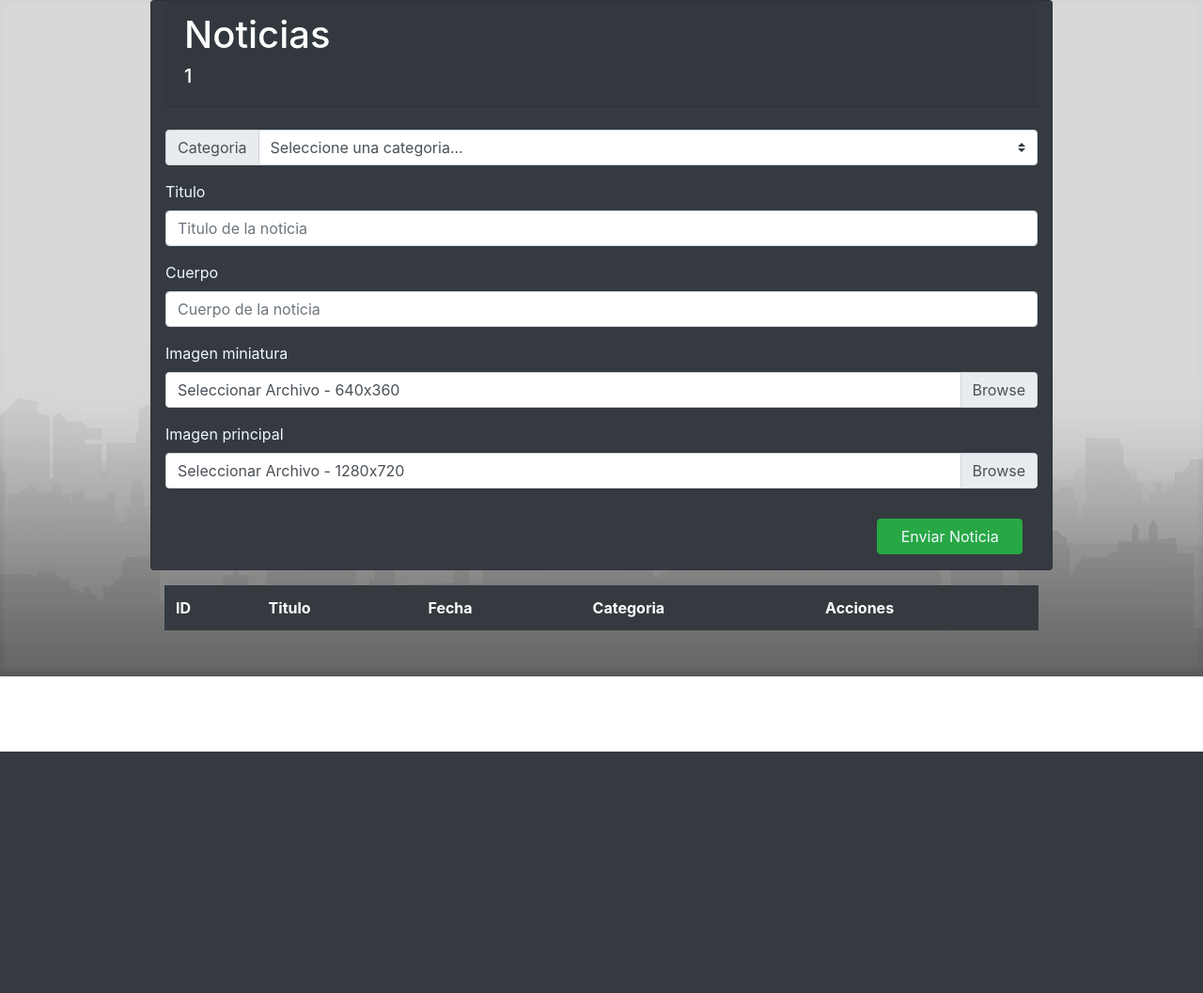
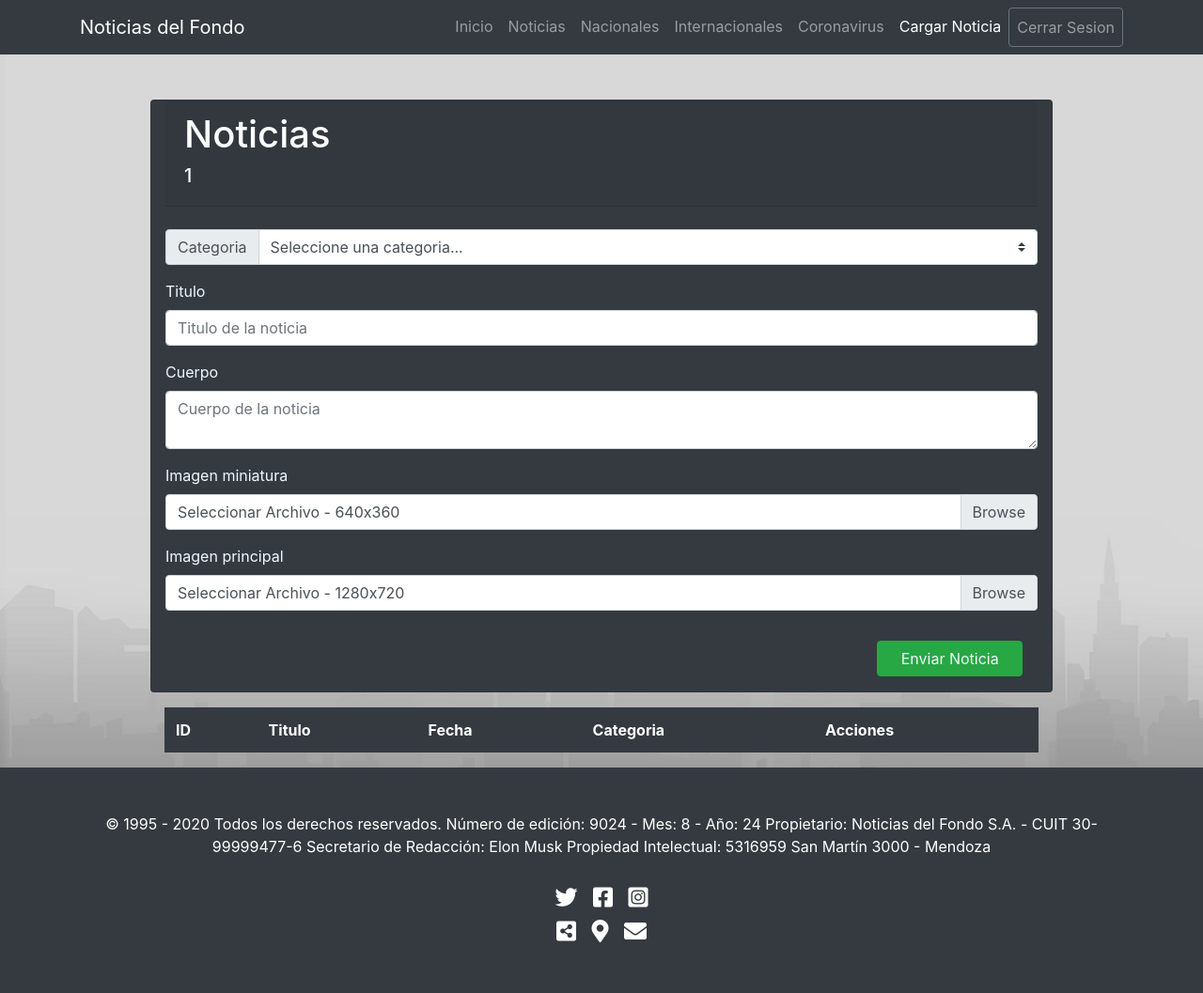
Before and after one commit to Tomii741/LaboratorioIII, a PHP site: page /carga_noticias.php?categoria=1 in a window 1280 px wide. Shown: the whole page at 94% size. Before the commit the page ends 800 px from the top, so only its background shows below. Run offline with PHP 8.4, Linux system fonts and the light colour scheme; the visitor is signed in with stand-in values (Sample User, id 1); data that the repository does not hold is empty.

Commit message:
Correccion de Errores

```diff
--- a/carga_noticias.php
+++ b/carga_noticias.php
@@ -21,8 +21,56 @@ if(!isset($_SESSION['usuario']) || $_SESSION['tipo_usuario']!="Autor"){
     <link rel="stylesheet" href="css/all.min.css">
 </head>
 
+<header>
+        <nav class="navbar navbar-expand-lg navbar-dark bg-dark">
+            <div class="container">
+              <a class="navbar-brand" href="#">Noticias del Fondo</a>
+              <button class="navbar-toggler" type="button" data-toggle="collapse" data-target="#navbarResponsive" aria-controls="navbarResponsive" aria-expanded="false" aria-label="Toggle navigation">
+                <span class="navbar-toggler-icon"></span>
+              </button>
+              <div class="collapse navbar-collapse" id="navbarResponsive">
+                <ul class="navbar-nav ml-auto">
+                  <li class="nav-item ">
+                    <a class="nav-link" href="index.php">Inicio
+                      <span class="sr-only">(current)</span>
+                    </a>
+                  </li>
 
+                  <li class="nav-item <?php $_GET["categoria"]=="'todos'" ? "active" : "" ?>">
+                    <a class="nav-link" href="noticias.php?categoria='todos'&pagina=1">Noticias</a>
+                  </li>
+
+                  <li class="nav-item <?php $_GET["categoria"]=="'nacionales'" ? "active" : "" ?>">
+                    <a class="nav-link" href="noticias.php?categoria='nacionales'&pagina=1">Nacionales</a>
+                  </li>
+
+                  <li class="nav-item <?php $_GET["categoria"]=="'internacionales'" ? "active" : "" ?>">
+                    <a class="nav-link" href="noticias.php?categoria='internacionales'&pagina=1">Internacionales</a>
+                  </li>
+
+                  <li class="nav-item <?php $_GET["categoria"]=="'coronavirus'" ? "active" : "" ?>">
+                    <a class="nav-link" href="noticias.php?categoria='coronavirus'&pagina=1">Coronavirus</a>
+                  </li>
+
+                  <?php
+                        if(isset($_SESSION['tipo_usuario'])&&$_SESSION['tipo_usuario']=="Autor"){
+                            echo '<li class="nav-item active">
+                                    <a class="nav-link" href="carga_noticias.php">Cargar Noticia</a>
+                                </li>';
+                        }
+                    ?>
+
+                  <li class="nav-item">
+                    <a class="nav-link btn btn-outline-secondary" href="logout.php">Cerrar Sesion</a>
+                  </li>
+                </ul>
+              </div>
+            </div>
+          </nav>
+</header>
 <body>
+    <br>
+    <br>
     <div class="card bg-dark col-lg-9 col-md-11 col-sm-12 m-auto">
         <div class="card-header text-white">
             <h1>Noticias</h1>
@@ -49,7 +97,7 @@ if(!isset($_SESSION['usuario']) || $_SESSION['tipo_usuario']!="Autor"){
 
             <div class="form-group">
                 <label>Cuerpo</label>
-                <input type="text" name="Cuerpo" id="cuerpo" class="form-control" placeholder="Cuerpo de la noticia">
+                <textarea name="Cuerpo" id="cuerpo" class="form-control" placeholder="Cuerpo de la noticia"></textarea>
             </div>
 
             <div class="form-group">
@@ -92,6 +140,22 @@ if(!isset($_SESSION['usuario']) || $_SESSION['tipo_usuario']!="Autor"){
         </table>
     </div>
 </body>
+<footer class="py-5 bg-dark">
+    <div class="container">
+        <p class="m-0 text-center text-white">© 1995 - 2020 Todos los derechos reservados. Número de edición: 9024 - Mes: 8 - Año: 24
+            Propietario: Noticias del Fondo S.A. - CUIT 30-99999477-6 Secretario de Redacción: Elon Musk Propiedad Intelectual: 5316959
+            San Martín 3000 - Mendoza<br><br>
+            <i class="fab fa-twitter"></i>
+            <i class="fab fa-facebook-square"></i>
+            <i class="fab fa-instagram-square"></i>
+            <br>
+            <i class="fas fa-share-alt-square"></i>
+            <i class="fas fa-map-marker-alt"></i>
+            <i class="fas fa-envelope"></i>
+
+        </p>
+    </div>
+</footer>
 <script src="js/jquery-3.5.1.min.js"></script>
 <script src="js/bootstrap.min.js"></script>
 <script>
--- a/index.php
+++ b/index.php
@@ -90,7 +90,7 @@ include("connect.php");
 
                 <div class="col-12 mb-5">
                     <div class="card-noticia h-100">
-                        <a class="no-link lineanigga" href="detalle_noticia.php?id='+dat[i].ID+'">
+                        <a class="no-link lineanigga" href="detalle_noticia.php?id=<?php echo $datos[0]['ID']; ?>">
                             <div class="card-body">
                                 <h2 class="no-link"><?php echo $datos[0]['TITULO']; ?></h2>
                                 <img src="<?php echo $datos[0]['PATH_IMAGEN'];?>">
@@ -104,7 +104,7 @@ include("connect.php");
                 </div>
 
                 <?php for($i=1; $i<=4; $i++): ?>
-                <a class=" col-md-6 mb-5 card-noticia no-link lineanigga" href="detalle_noticia.php?id='+dat[i].ID+'">
+                <a class=" col-md-6 mb-5 card-noticia no-link lineanigga" href="detalle_noticia.php?id=<?php echo $datos[$i]['ID']; ?>">
                         <div class=" h-100">
                             <div class="card-body">
                                 <h2 class="card-title"><?php echo $datos[$i]['TITULO']; ?></h2>
--- a/select_noticias.php
+++ b/select_noticias.php
@@ -11,7 +11,7 @@
         $query = "SELECT * FROM tb_noticias WHERE ID=" . $_POST['queryID'];
     }
     if(isset($_POST['pagina'])){
-        $empezando = 3*($_POST["pagina"]-1);
+        $empezando = 6*($_POST["pagina"]-1);
         switch($_POST["category"]){
             case "todos":
                 $query = "SELECT * FROM tb_noticias LIMIT 6 OFFSET $empezando ";
```
